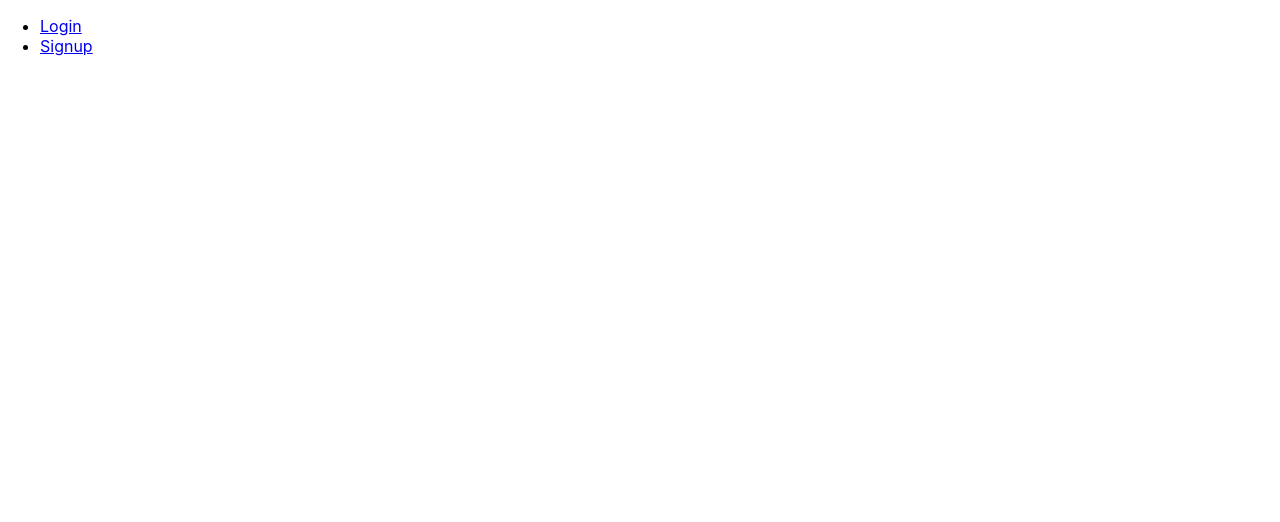
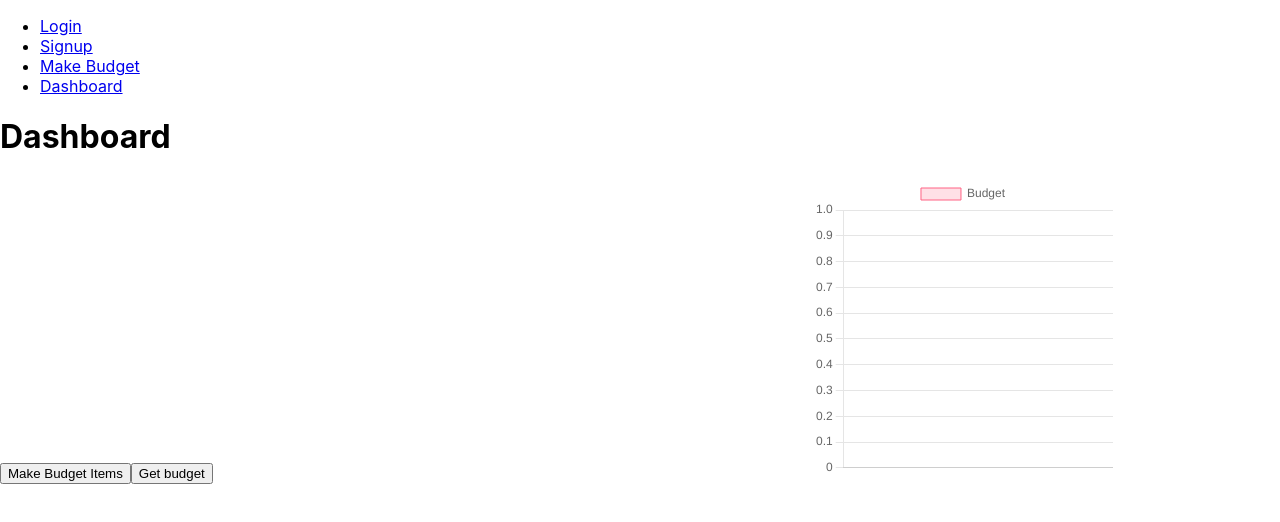
Before and after one commit to LaneBrantley/finalbudget, a React (Create React App) app: page /dashboard in a window 1280 px wide. Before the commit this address had no page. Shown: the top 522 px of the page. Built offline with nearby package versions, Linux system fonts and the light colour scheme.

Commit message:
Demo build

```diff
--- a/package.json
+++ b/package.json
@@ -7,7 +7,9 @@
     "@testing-library/react": "^13.4.0",
     "@testing-library/user-event": "^13.5.0",
     "axios": "^1.6.2",
+    "chart.js": "^4.4.1",
     "react": "^18.2.0",
+    "react-chartjs-2": "^5.2.0",
     "react-dom": "^18.2.0",
     "react-router-dom": "^6.20.0",
     "react-scripts": "5.0.1",
--- a/src/App.js
+++ b/src/App.js
@@ -3,6 +3,8 @@ import { BrowserRouter as Router, Routes, Route } from 'react-router-dom';
 import LoginPage from '../src/Loginpage/Loginpage';
 import Navbar from './Navbar/Navbar';
 import Signup from './Signup/Signup';
+import Dashboard from './Dashboard/Dashboard';
+import Budget from './Budget/Budget';
 //Backend address: 161.35.188.98
 
 function App() {
@@ -12,7 +14,8 @@ function App() {
       <Routes>
         <Route path="/login" element={<LoginPage />} />
         <Route path="/signup" element={<Signup />} />
-        <Route path="/" />
+        <Route path="/dashboard" element={<Dashboard />} />
+        <Route path="/budget" element={<Budget />} />
         {/* Add more routes as needed */}
       </Routes>
     </Router>
--- /dev/null
+++ b/src/Budget/Budget.js
@@ -0,0 +1,63 @@
+import React, { useState } from 'react';
+import axios from 'axios';
+
+function Budget() {
+    const local = 'http://localhost:3001/makebudget';
+    const server = '161.35.188.98:3000/makebudget';
+
+    const username = localStorage.getItem('username');
+
+    const [title, setTitle] = useState('');
+    const [budget, setBudget] = useState('');
+    const [tags, setTags] = useState('');
+
+    const handleTitleChange = (event) => {
+        setTitle(event.target.value);
+    }
+
+    const handleBudgetChange = (event) => {
+        setBudget(event.target.value);
+    }
+
+    const handleTagsChange = (event) => {
+        setTags(event.target.value);
+    }
+
+    const handleSubmit = (event) => {
+        event.preventDefault();
+        // Making call to backend to attempt to login
+        axios.post(server, {
+            username: username,
+            title: title,
+            budget: budget,
+            tags: tags
+        })
+        .then(function(response) {
+            console.log('success', response.data);
+        })
+        .catch(function(error) {
+            console.log('fail', error);
+        });
+    }
+
+  return (
+    <div>
+      <div className="App">
+            <form onSubmit={handleSubmit}>
+                <label htmlFor="title">Title: </label>
+                <input type="text" id="title" value={title} onChange={handleTitleChange} required/>
+
+                <label htmlFor="budget">Budget: </label>
+                <input type="number" id="budget" value={budget} onChange={handleBudgetChange} required/>
+
+                <label htmlFor="tags">Tags: </label>
+                <input type="text" id="tags" value={tags} onChange={handleTagsChange} required/>
+
+                <button type="submit">Create Budget Item</button>
+            </form>
+        </div>
+    </div>
+  );
+}
+
+export default Budget;
--- a/src/Dashboard/Dashboard.js
+++ b/src/Dashboard/Dashboard.js
@@ -1,6 +1,141 @@
+import React, { useEffect, useState } from 'react';
+import ReactDOM from 'react-dom/client';
+import { useLocation } from 'react-router-dom';
+import { Navigate, useNavigate } from 'react-router-dom';
+import axios from 'axios';
+import { Chart as ChartJS, ArcElement, Tooltip, Legend, BarElement, CategoryScale, LinearScale } from 'chart.js';
+import { Doughnut } from 'react-chartjs-2';
+import { Pie } from 'react-chartjs-2';
+import { Bar } from 'react-chartjs-2';
+
+ChartJS.register(ArcElement, Tooltip, Legend, BarElement, CategoryScale, LinearScale);
+
+
 function Dashboard() {
+  const local = 'http://localhost:3001/getbudget';
+  const server = '161.35.188.98:3000/getbudget';
+  const navigate = useNavigate();
+  const username = localStorage.getItem('username');
+  const token = localStorage.getItem('token');
+
+  const options = {
+    maintainAspectRatio: false
+  }
+
+  const [dataSource, setDataSource] = useState ({
+    labels: [],
+    datasets: [
+        {
+        label: 'Budget',
+        data: [],
+        backgroundColor: [
+          'rgba(255, 99, 132, 0.2)',
+          'rgba(54, 162, 235, 0.2)',
+          'rgba(255, 206, 86, 0.2)',
+          'rgba(75, 192, 192, 0.2)',
+          'rgba(153, 102, 255, 0.2)',
+          'rgba(255, 159, 64, 0.2)',
+    ],
+    borderColor: [
+      'rgba(255, 99, 132, 1)',
+      'rgba(54, 162, 235, 1)',
+      'rgba(255, 206, 86, 1)',
+      'rgba(75, 192, 192, 1)',
+      'rgba(153, 102, 255, 1)',
+      'rgba(255, 159, 64, 1)',
+    ],
+        hoverOffset: 4,
+        borderWidth: 1
+    }]
+  });
+
+  const redirectToBudget = () => {
+    // Use the history.push() method to navigate to the /budget route
+    navigate('/budget', {state: {username: username}});
+  };
+
+  //Check if token is valid
+  const isTokenExpired = () => {
+    const expirationTime = localStorage.getItem('expirationTime');
+    if (!expirationTime) {
+      return true; // No expiration time stored
+    }
+
+    const currentTime = new Date().getTime();
+    return currentTime > parseInt(expirationTime, 10);
+  };
+
+  //Get budget data for charts
+  const getBudget = async () => {
+    try {
+      const res = await axios.post(server, {
+        username: username
+      });
+
+      const newDataSource = {
+        labels: res.data.map((item) => item.title),
+        datasets: [
+          {
+            label: 'Budget',
+            data: res.data.map((item) => item.budget),
+            backgroundColor: [
+              'rgba(255, 99, 132, 0.2)',
+              'rgba(54, 162, 235, 0.2)',
+              'rgba(255, 206, 86, 0.2)',
+              'rgba(75, 192, 192, 0.2)',
+              'rgba(153, 102, 255, 0.2)',
+              'rgba(255, 159, 64, 0.2)',
+            ],
+            borderColor: [
+              'rgba(255, 99, 132, 1)',
+              'rgba(54, 162, 235, 1)',
+              'rgba(255, 206, 86, 1)',
+              'rgba(75, 192, 192, 1)',
+              'rgba(153, 102, 255, 1)',
+              'rgba(255, 159, 64, 1)',
+            ],
+            hoverOffset: 4,
+            borderWidth: 1,
+          },
+        ],
+      };
+
+      setDataSource(newDataSource);
+
+    } catch (err) {
+      console.log(err);
+    }
+  }
+
+  useEffect(() => {
+    // Call the getBudget() function when the component is mounted if token present
+    // if (!token || isTokenExpired()) {
+    //   localStorage.removeItem('username');
+    //   localStorage.removeItem('expirationTime');
+    //   localStorage.removeItem('token');
+    //   navigate('/login');
+    // }
+    // else {
+    // }
+  }, []);
+
+
+
   return (
-    <div></div>
+    <div>
+      <h1>Dashboard</h1>
+      <button onClick={redirectToBudget}>Make Budget Items</button>
+      <button onClick={getBudget}>Get budget</button>
+      <div style={{ display: 'inline-block', width: '300px', height: '300px' }}>
+        <Pie data={dataSource} options={options} />
+      </div>
+      <div style={{ display: 'inline-block', width: '300px', height: '300px' }}>
+        <Doughnut data={dataSource} options={options} />
+      </div>
+      <div style={{ display: 'inline-block', width: '300px', height: '300px' }}>
+        <Bar data={dataSource} options={options} />
+      </div>
+    </div>
   );
 }
 
--- a/src/Loginpage/Loginpage.js
+++ b/src/Loginpage/Loginpage.js
@@ -1,10 +1,15 @@
 import React, { useState } from 'react';
 import axios from 'axios';
+import { Navigate, useNavigate } from 'react-router-dom';
 
 function Loginpage() {
 
     const [username, setUsername] = useState('');
     const [password, setPassword] = useState('');
+    const navigate = useNavigate();
+
+    const local = 'http://localhost:3001/login';
+    const server = '161.35.188.98:3000/login';
 
     const handleUsernameChange = (event) => {
         setUsername(event.target.value);
@@ -18,12 +23,17 @@ function Loginpage() {
     const handleSubmit = (event) => {
         event.preventDefault();
         // Making call to backend to attempt to login
-        axios.post('http://localhost:3001/signup', {
+        axios.post(server, {
             username: username,
             password: password
         })
         .then(function(response) {
-            console.log('success', response.data);
+            //Checks if token is expired, if so, then sends back to login
+            const expirationTime = new Date().getTime() + response.data.expiresIn * 1000; // Convert seconds to milliseconds
+            // localStorage.setItem('expirationTime', expirationTime);
+            localStorage.setItem('token', response.data.token);
+            localStorage.setItem('username', username);
+            navigate('/dashboard');
         })
         .catch(function(error) {
             console.log('fail', error);
--- a/src/Navbar/Navbar.js
+++ b/src/Navbar/Navbar.js
@@ -11,6 +11,12 @@ function Navbar() {
         <li>
           <Link to="/signup">Signup</Link>
         </li>
+        <li>
+          <Link to="/budget">Make Budget</Link>
+        </li>
+        <li>
+          <Link to="/dashboard">Dashboard</Link>
+        </li>
       </ul>
     </nav>
   );
--- a/src/Signup/Signup.js
+++ b/src/Signup/Signup.js
@@ -5,6 +5,8 @@ function Signup() {
 
   const [username, setUsername] = useState('');
   const [password, setPassword] = useState('');
+  const local = 'http://localhost:3001/signup';
+  const server = '161.35.188.98:3000/signup';
 
   const handleUsernameChange = (event) => {
     setUsername(event.target.value);
@@ -17,7 +19,7 @@ const handlePasswordChange = (event) => {
 const handleSubmit = (event) => {
   event.preventDefault();
   // Making call to backend to attempt to login
-  axios.post('http://localhost:3001/signup', {
+  axios.post(local, {
       username: username,
       password: password
   })
```
Also changed, not shown: 1 other file (tests, documents, lock files or other folders).
